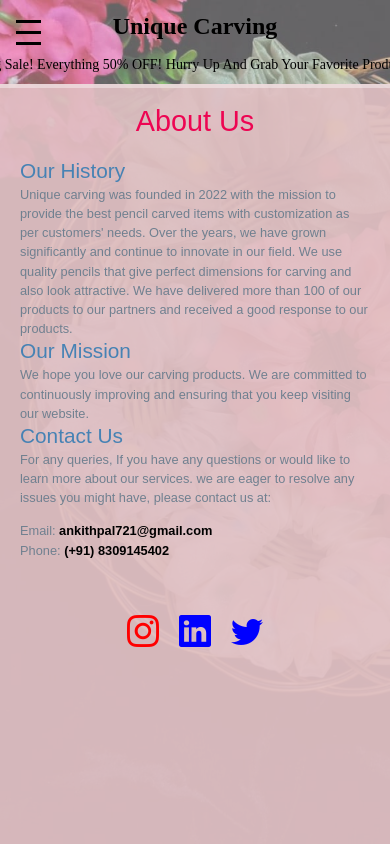
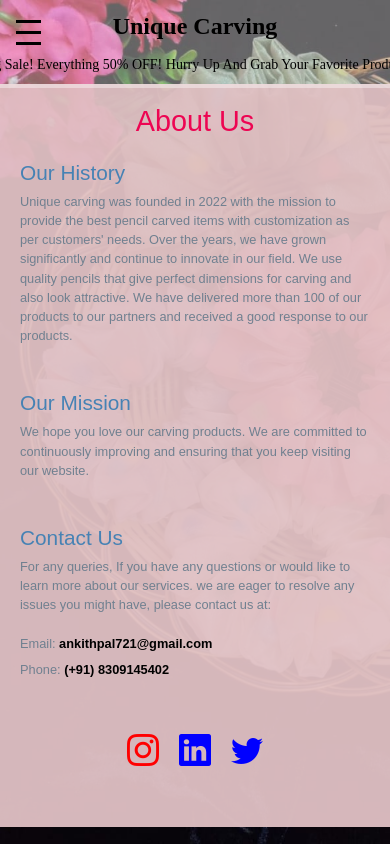
Before and after one commit to ankithkumarpal/stylAbve, a React (Create React App) app in the folder client/: page /aboutus in a window 390 px wide. Built offline with nearby package versions, Linux system fonts and the light colour scheme; what react-toast-notifications would draw is missing.

Commit message:
fix about us page

```diff
--- a/client/src/pages/AboutUs/aboutus.css
+++ b/client/src/pages/AboutUs/aboutus.css
@@ -3,67 +3,35 @@
   padding: 20px;
   background-color: #e3c3c6f0;
   color: #333333;
-    height: 100%;
+  min-height: 88vh;
   width: 100%;
-    padding-bottom: 1rem;
   overflow-y: auto;
 }
 
-  .about-us h1,
-  .about-us h2,
-  .about-us h3,
-  .about-us p {
-    color: inherit;
-  }
-
-  .about-us a {
-    color: #4169E1;
-    text-decoration: none;
-  }
-
-  .about-us-header {
-    text-align: center;
-    margin-bottom: 1px;
+.about-us-section {
+  margin-bottom: 20px;
+  padding: 10px 0;
 }
 
 .about-us-header h1 {
   font-size: 2.5rem;
   color: #ed0552;
-  }
-
-  .about-us-section {
-    margin-bottom: 1px;
+  margin-bottom: 20px;
+  display: flex;
+  align-items: center;
+  justify-content: center;
 }
 
 .about-us-section h2 {
   font-size: 1.8rem;
   color: #4682B4;
-    margin-bottom: 1px;
+  margin-bottom: 10px;
 }
 
 .about-us-section p {
   font-size: 1rem;
   color: #708090;
-    margin: 0%;
-    height: 0%;
-  }
-
-  .team-members {
-    display: flex;
-    flex-wrap: wrap;
-    gap: 20px;
-    justify-content: center;
-  }
-
-  .team-member h3 {
-    font-size: 1.2rem;
-    color: #2C3E50;
-    margin: 10px 0 5px 0;
-  }
-
-  .team-member p {
-    font-size: 1rem;
-    color: #777777;
+  margin-bottom: 10px;
 }
 
 .social-media {
@@ -79,41 +47,37 @@
   text-decoration: none;
 }
 
-  .social-media span {
-    display: block;
-    text-align: center;
-    color: #333333;
-  }
-
 @media (max-width: 768px) {
   .about-us-header h1 {
     font-size: 2rem;
+    margin-bottom: 15px;
   }
 
   .about-us-section h2 {
     font-size: 1.5rem;
+    margin-bottom: 8px;
   }
 
   .about-us-section p {
     font-size: 0.9rem;
+    margin-bottom: 8px;
   }
 }
 
 @media (max-width: 480px) {
   .about-us-header h1 {
     font-size: 1.8rem;
+    margin-bottom: 12px;
   }
 
   .about-us-section h2 {
     font-size: 1.3rem;
+    margin-bottom: 6px;
   }
 
   .about-us-section p {
     font-size: 0.8rem;
-    }
-
-    .team-member {
-      max-width: 120px;
+    margin-bottom: 6px;
   }
 
   .team-member h3 {
```
Lines whose indentation alone changed are shown as unchanged.
